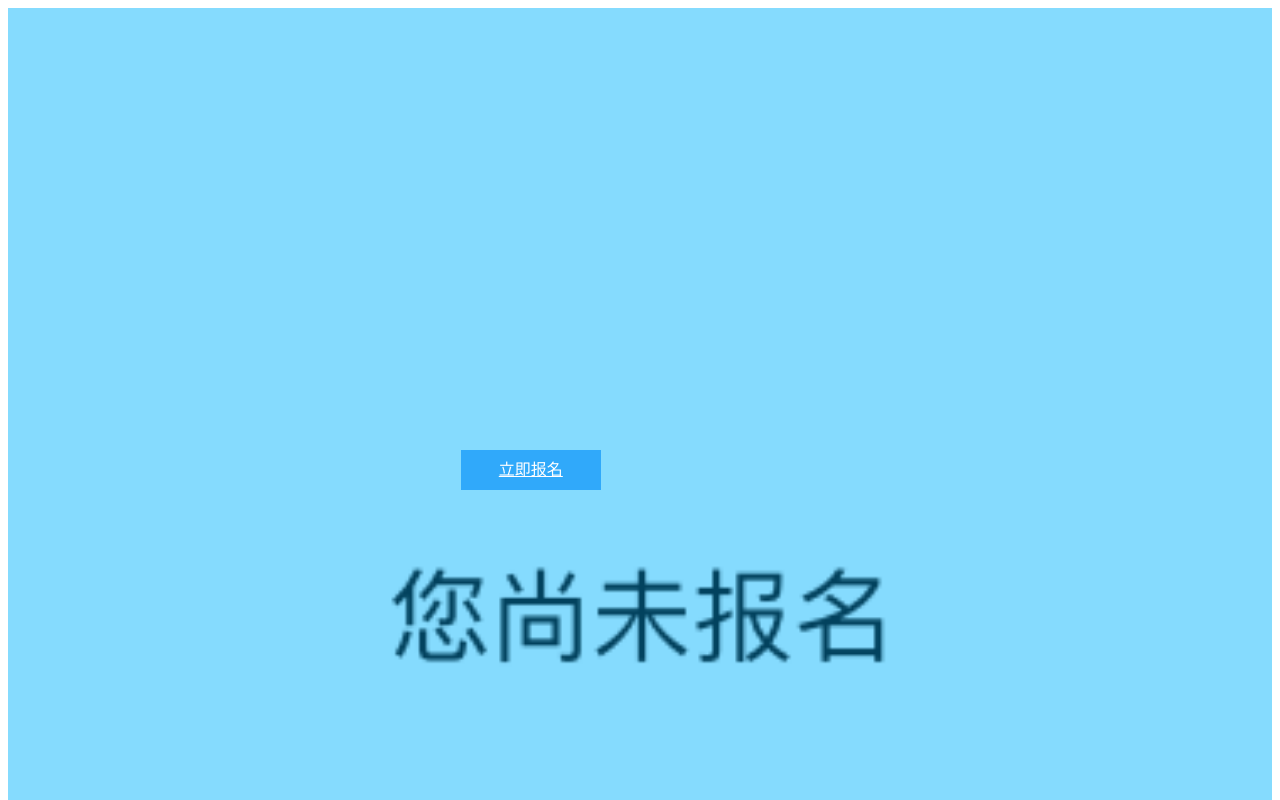
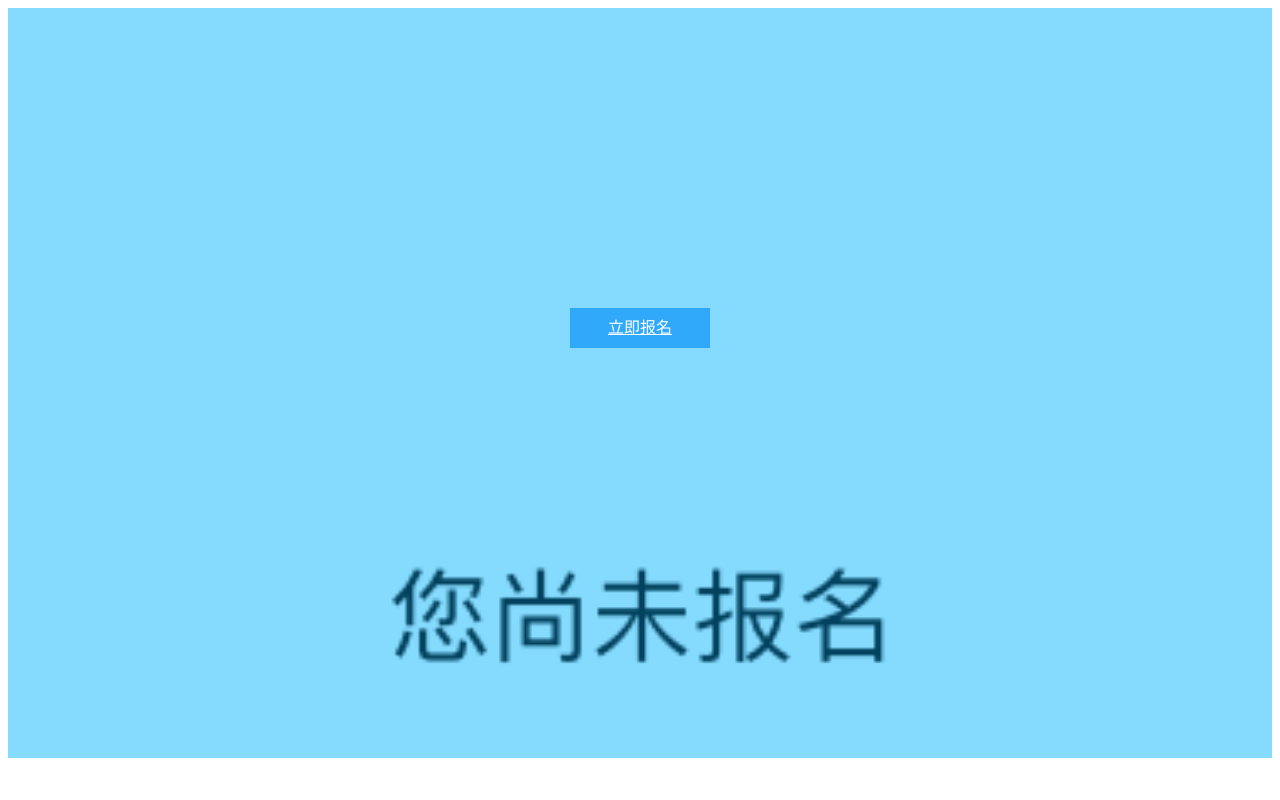
Before and after one commit to e-check/e-check-frontend, an Angular app: page /signup in a window 1280 px wide. Shown: the top 800 px of the page. Built offline with nearby package versions, Linux system fonts and the light colour scheme.

Commit message:
Adjust style.

```diff
--- a/src/app/sign-up/sign-up.component.css
+++ b/src/app/sign-up/sign-up.component.css
@@ -1,13 +1,13 @@
-img {
-    width: 100%;
-    height: 100%;
+#sign-up_body{
+    background-image: url('/assets/images/check-failed.png');
+    height: 750px;
+    background-size: cover;
+
 }
 
 .signup {
-    position: absolute;
     background: #30a9fa;
-    top: 450px;
-    left: 36%;
+    margin: 0px auto auto auto;
     width: 140px;
     height: 40px;
     text-align: center;
--- a/src/app/sign-up/sign-up.component.html
+++ b/src/app/sign-up/sign-up.component.html
@@ -1,5 +1,5 @@
-<div>
-  <img src="assets/images/check-failed.png">
+<div id="sign-up_body">
+  <div style="height:300px"></div>
   <div class="signup">
     <a href="https://jinshuju.net/f/4sRLTk" > 立即报名</a>
   </div>
```
